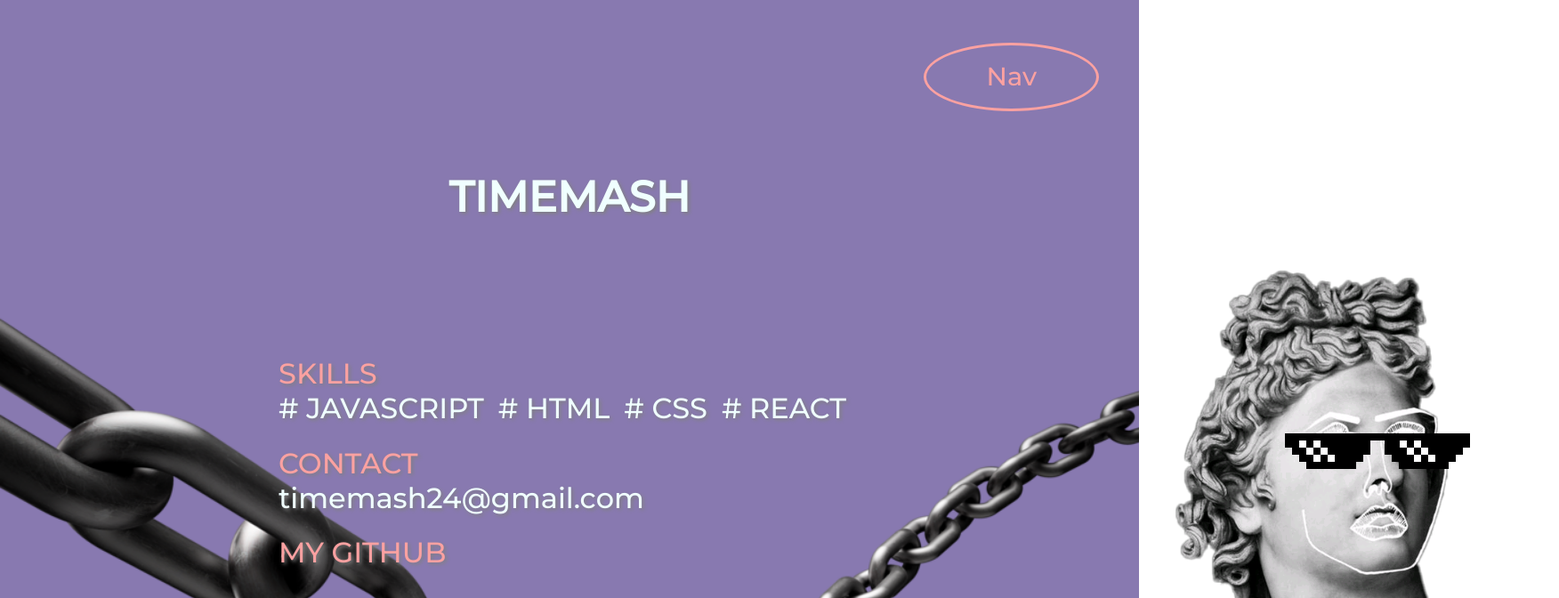
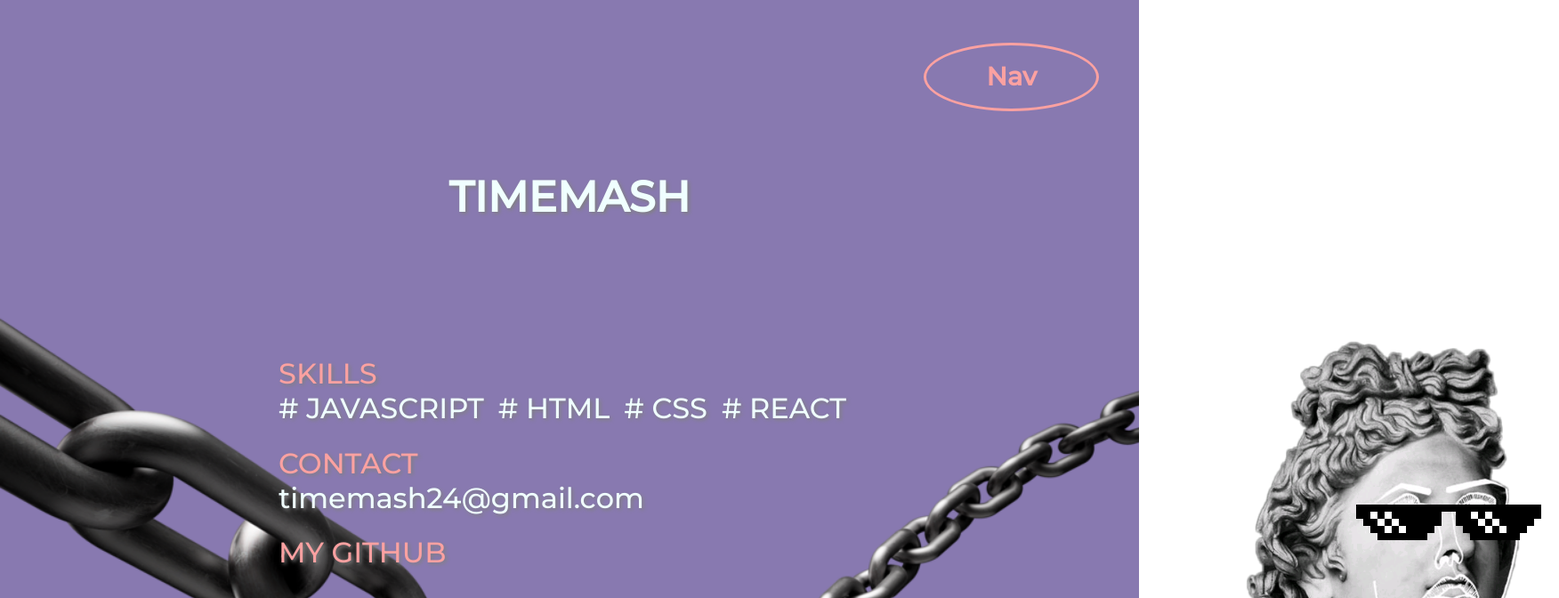
Before and after one commit to timemash24/my_projects, a React (Create React App) app: page /about_me in a window 1280 px wide. Shown: the top 672 px of the page at 89% size, 1752 px wide, since content can reach past the window. Built offline with nearby package versions, Linux system fonts and the light colour scheme.

Commit message:
Add 404.html build Update css styles

```diff
--- a/src/components/MyProject.js
+++ b/src/components/MyProject.js
@@ -6,7 +6,7 @@ function MyProject({ img, link, title, tags, desc, order }) {
   const transition = {
     duration: 0.7,
     ease: [0.43, 0.13, 0.23, 0.96],
-    delay: 0.25 * order,
+    delay: 0.2 * (order + 1),
   };
 
   const imageVariants = {
--- a/src/css/AboutMe.module.css
+++ b/src/css/AboutMe.module.css
@@ -60,15 +60,15 @@
 
 .about_profile {
   position: absolute;
-  top: 15em;
-  left: 80em;
+  top: 20em;
+  left: 85em;
   transform: scale(0.8);
 }
 
 .about_sunglasses {
   position: absolute;
-  top: 12em;
-  left: 67em;
+  top: 17em;
+  left: 72em;
   transform: scale(0.25);
 }
 .about_email {
--- a/src/css/Nav.module.css
+++ b/src/css/Nav.module.css
@@ -11,6 +11,7 @@
   margin-right: 1rem;
   font-size: 1.5rem;
   color: var(--pink-color);
+  font-weight: bold;
 }
 
 .navbar button {
@@ -26,6 +27,7 @@
   font-size: 1.2em;
   color: var(--pink-color);
   cursor: pointer;
+  font-weight: bold;
 }
 
 .navbar button:hover {
--- a/src/css/Portfolio.module.css
+++ b/src/css/Portfolio.module.css
@@ -22,7 +22,7 @@
   top: 17rem;
   display: flex;
   height: 30rem;
-  width: 108rem;
+  width: 113rem;
   flex-direction: row;
   justify-content: space-between;
   align-items: center;
--- a/src/routes/Home.js
+++ b/src/routes/Home.js
@@ -1,4 +1,4 @@
-import { motion, AnimatePresence } from 'framer-motion';
+import { motion } from 'framer-motion';
 import { Link } from 'react-router-dom';
 import styles from '../css/Home.module.css';
 
--- a/src/routes/Portfolio.js
+++ b/src/routes/Portfolio.js
@@ -32,15 +32,6 @@ function Portfolio() {
   const transition = {
     duration: 0.7,
     ease: [0.43, 0.13, 0.23, 0.96],
-  };
-
-  const imageVariants = {
-    exit: { y: '10%', opacity: 0, transition },
-    enter: {
-      y: '0%',
-      opacity: 1,
-      transition,
-    },
   };
 
   const textVariants = {
```
Also changed, not shown: package.json (+5 -2 lines).
